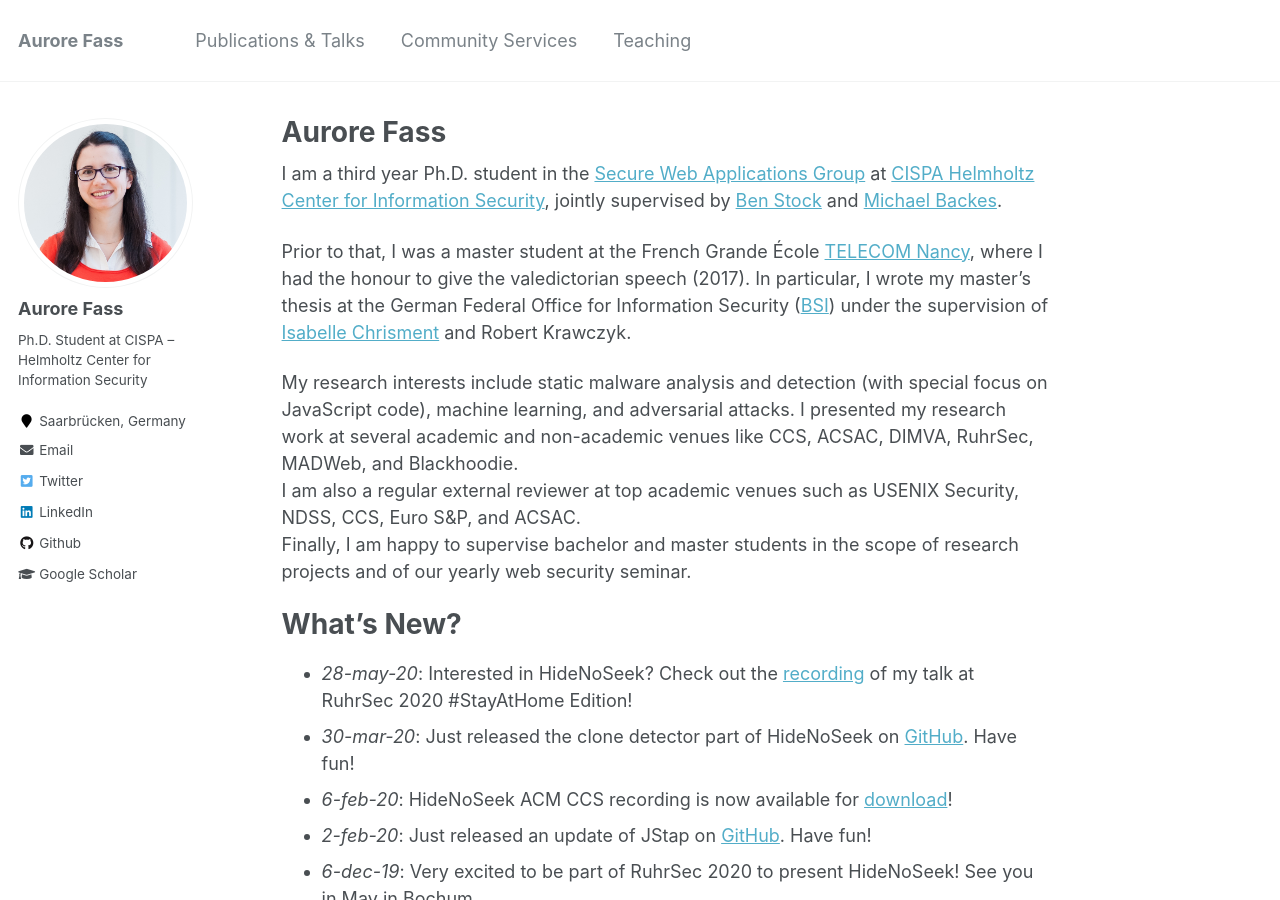
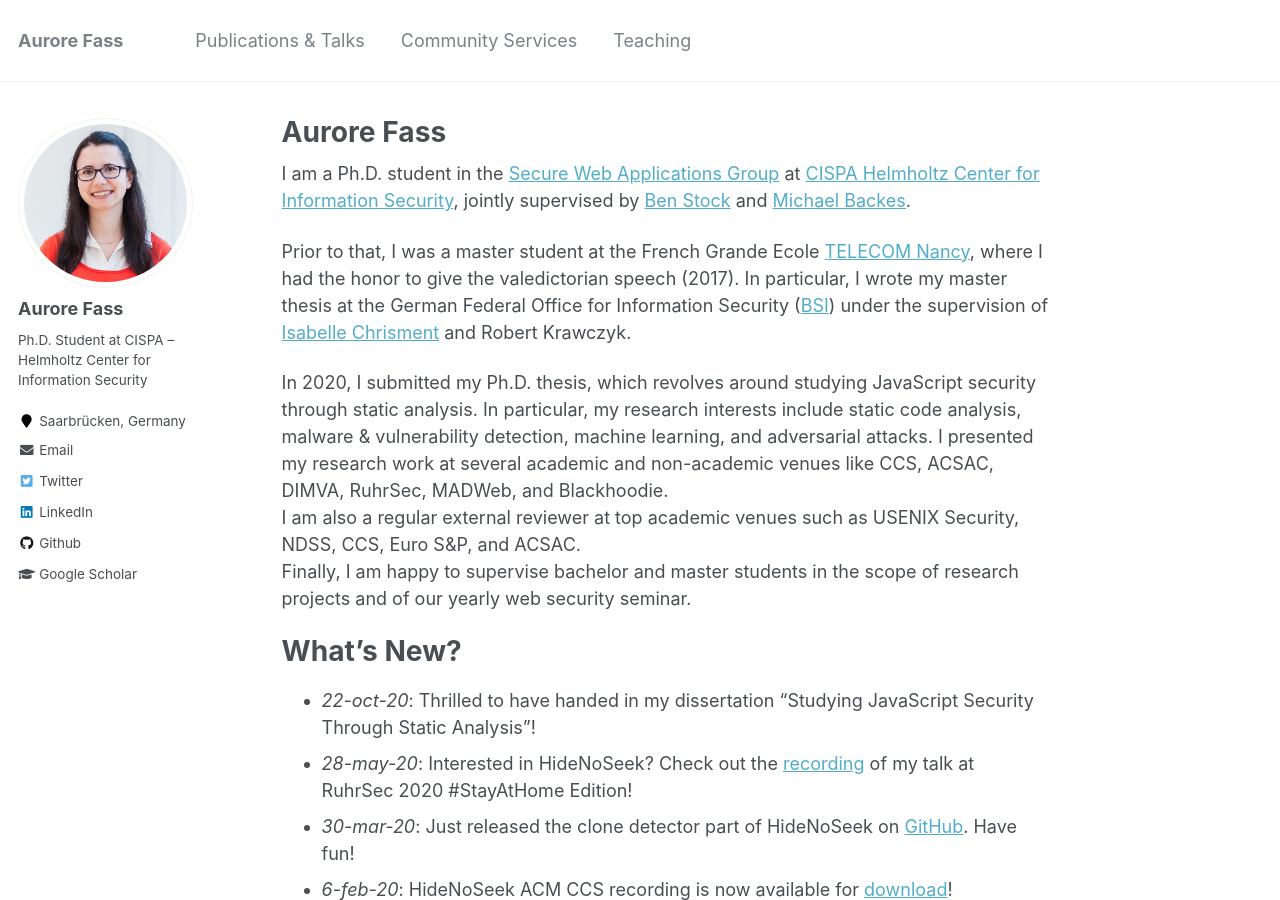
Before and after one commit to Aurore54F/aurore54f.github.io, a Jekyll site: the page built from _pages/about.md, in a window 1280 px wide and 900 px high. Built offline with Jekyll 4.4.1, drawn with Linux system fonts in a browser that asks for light colours.

Commit message:
Updated About me + external reviewer

```diff
--- a/_pages/about.md
+++ b/_pages/about.md
@@ -8,17 +8,19 @@ redirect_from:
   - /about.html
 ---
 
-I am a third year Ph.D. student in the [Secure Web Applications Group](https://swag.cispa.saarland) at [CISPA Helmholtz Center for Information Security](https://cispa.saarland), jointly supervised by [Ben Stock](https://swag.cispa.saarland/people/benstock.html) and [Michael Backes](https://cispa.de/en/people/backes).
+I am a Ph.D. student in the [Secure Web Applications Group](https://swag.cispa.saarland) at [CISPA Helmholtz Center for Information Security](https://cispa.saarland), jointly supervised by [Ben Stock](https://swag.cispa.saarland/people/benstock.html) and [Michael Backes](https://cispa.de/en/people/backes).
 
-Prior to that, I was a master student at the French Grande École [TELECOM Nancy](https://telecomnancy.univ-lorraine.fr/en), where I had the honour to give the valedictorian speech (2017). In particular, I wrote my master's thesis at the German Federal Office for Information Security ([BSI](https://www.bsi.bund.de/EN/)) under the supervision of [Isabelle Chrisment](https://members.loria.fr/IChrisment/) and Robert Krawczyk.
+Prior to that, I was a master student at the French Grande Ecole [TELECOM Nancy](https://telecomnancy.univ-lorraine.fr/en), where I had the honor to give the valedictorian speech (2017). In particular, I wrote my master thesis at the German Federal Office for Information Security ([BSI](https://www.bsi.bund.de/EN/)) under the supervision of [Isabelle Chrisment](https://members.loria.fr/IChrisment/) and Robert Krawczyk.
 
-My research interests include static malware analysis and detection (with special focus on JavaScript code), machine learning, and adversarial attacks. I presented my research work at several academic and non-academic venues like CCS, ACSAC, DIMVA, RuhrSec, MADWeb, and Blackhoodie.
+
+In 2020, I submitted my Ph.D. thesis, which revolves around studying JavaScript security through static analysis. In particular, my research interests include static code analysis, malware & vulnerability detection, machine learning, and adversarial attacks. I presented my research work at several academic and non-academic venues like CCS, ACSAC, DIMVA, RuhrSec, MADWeb, and Blackhoodie.
 I am also a regular external reviewer at top academic venues such as USENIX Security, NDSS, CCS, Euro S&P, and ACSAC.
 Finally, I am happy to supervise bachelor and master students in the scope of research projects and of our yearly web security seminar.
 
 
 What's New?
 ======
+- _22-oct-20_: Thrilled to have handed in my dissertation "Studying JavaScript Security Through Static Analysis"!
 - _28-may-20_: Interested in HideNoSeek? Check out the [recording](https://www.youtube.com/watch?v=hhyXRRdjbls) of my talk at RuhrSec 2020 #StayAtHome Edition!
 - _30-mar-20_: Just released the clone detector part of HideNoSeek on [GitHub](https://github.com/Aurore54F/HideNoSeek). Have fun!
 - _6-feb-20_: HideNoSeek ACM CCS recording is now available for [download](https://dl.acm.org/action/downloadSupplement?doi=10.1145%2F3319535.3345656&file=p1899-fass.webm&download=true)!
```
Also changed, not shown: _pages/services.md (+1 -0 lines).
